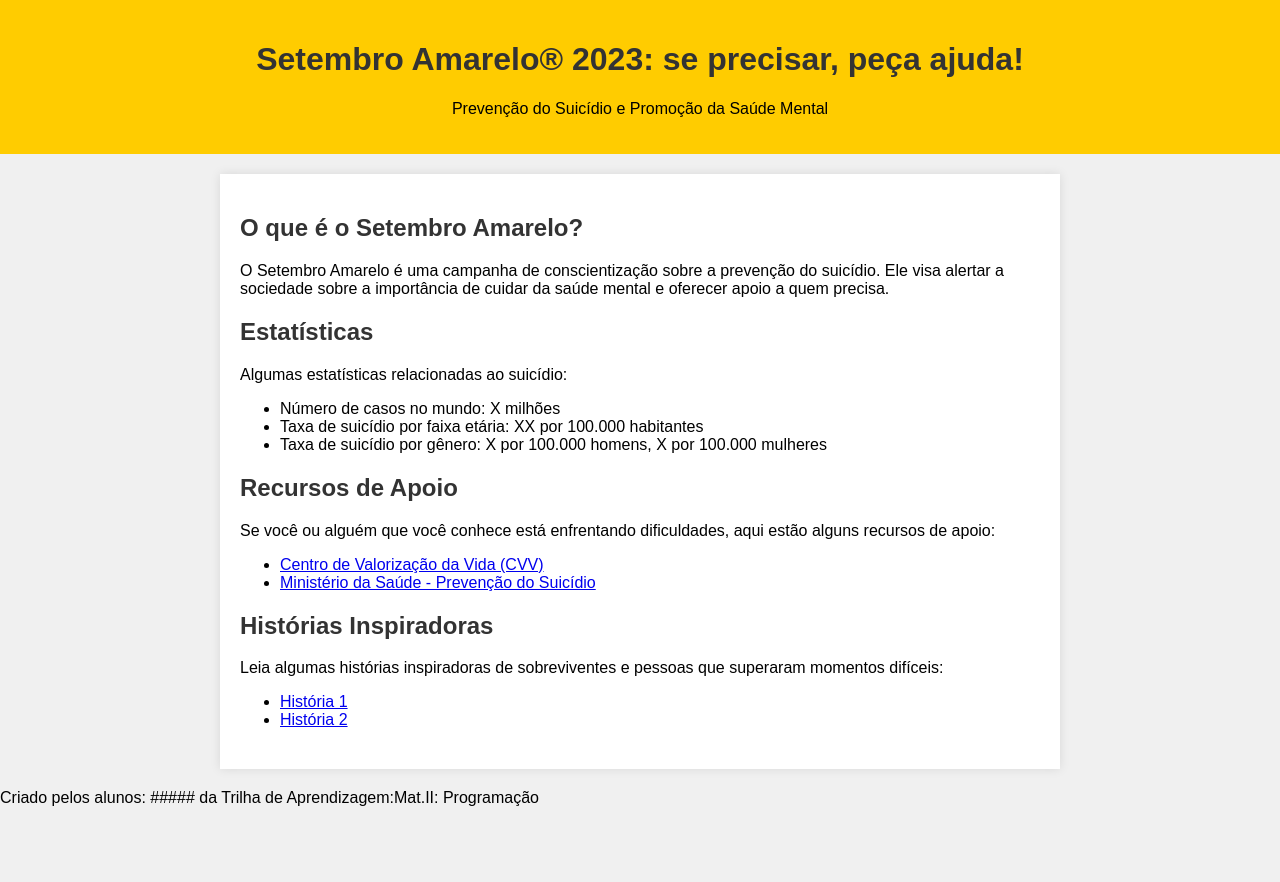
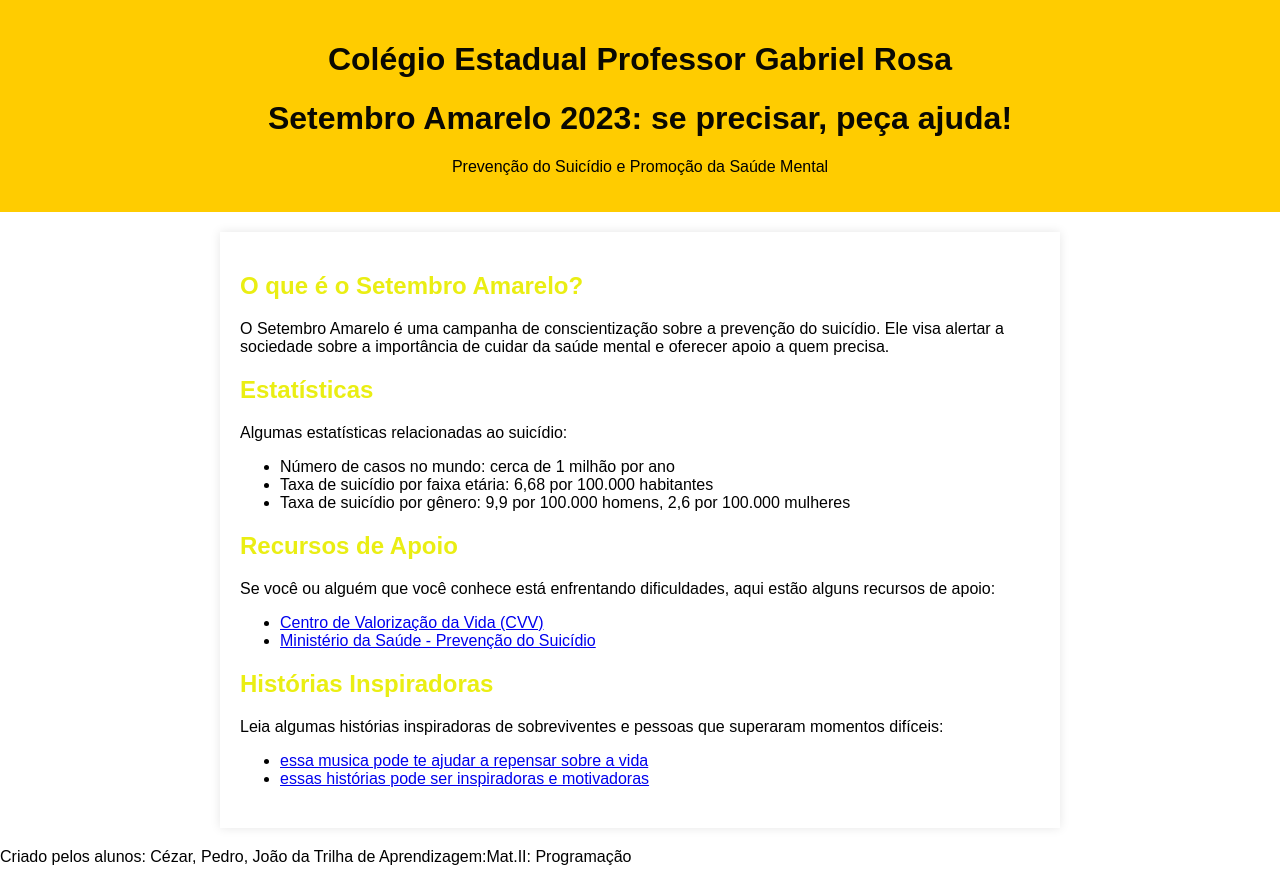
Before and after one commit to jotinhadelas/setembro-amarelo, a plain HTML site: page index.html in a window 1280 px wide. Before the commit the page ends 823 px from the top, so only its background shows below. Drawn offline with Linux system fonts and the light colour scheme.

Commit message:
setembro amarelo

```diff
--- a/index.html
+++ b/index.html
@@ -8,7 +8,7 @@
             font-family: Arial, sans-serif;
             margin: 0;
             padding: 0;
-            background-color: #f0f0f0;
+            background-color: #ffffff;
         }
         header {
             background-color: #ffcc00;
@@ -16,7 +16,7 @@
             padding: 20px;
         }
         h1 {
-            color: #333;
+            color: #0a0902;
         }
         .container {
             max-width: 800px;
@@ -29,13 +29,14 @@
             margin-bottom: 20px;
         }
         .section h2 {
-            color: #333;
+            color: #eaee13;
         }
     </style>
 </head>
 <body>
     <header>
-        <h1>Setembro Amarelo® 2023: se precisar, peça ajuda!</h1>
+        <h1>Colégio Estadual Professor Gabriel Rosa </h1>
+        <h1>Setembro Amarelo 2023: se precisar, peça ajuda!</h1>
         <p>Prevenção do Suicídio e Promoção da Saúde Mental</p>
     </header>
 
@@ -49,9 +50,9 @@
             <h2>Estatísticas</h2>
             <p>Algumas estatísticas relacionadas ao suicídio:</p>
             <ul>
-                <li>Número de casos no mundo: X milhões</li>
-                <li>Taxa de suicídio por faixa etária: XX por 100.000 habitantes</li>
-                <li>Taxa de suicídio por gênero: X por 100.000 homens, X por 100.000 mulheres</li>
+                <li>Número de casos no mundo: cerca de 1 milhão por ano</li>
+                <li>Taxa de suicídio por faixa etária: 6,68 por 100.000 habitantes</li>
+                <li>Taxa de suicídio por gênero: 9,9 por 100.000 homens, 2,6 por 100.000 mulheres</li>
             </ul>
         </div>
 
@@ -69,15 +70,15 @@
             <h2>Histórias Inspiradoras</h2>
             <p>Leia algumas histórias inspiradoras de sobreviventes e pessoas que superaram momentos difíceis:</p>
             <ul>
-                <li><a href="#" target="_blank">História 1</a></li>
-                <li><a href="#" target="_blank">História 2</a></li>
+                <li><a href="https://youtu.be/wx0wyD1sXFM?si=wN-YiTEqJ8MggHa6" target="_blank"> essa musica pode te ajudar a repensar sobre a vida </a></li>
+                <li><a href="https://www.ceara.gov.br/2020/09/03/setembro-amarelo-conheca-historias-de-pessoas-que-superaram-a-depressao/" target="_blank"> essas histórias pode ser inspiradoras e motivadoras </a></li>
                 <!-- Adicione mais links para histórias inspiradoras aqui -->
             </ul>
         </div>
     </div>
 
-    <p> Criado pelos alunos: #####
-        da Trilha de Aprendizagem:Mat.II: Programação
-    </p>
+<p> Criado pelos alunos: Cézar, Pedro, João
+    da Trilha de Aprendizagem:Mat.II: Programação
+ </p>
 </body>
 </html>
```
Also changed, not shown: img/download.jpeg (added).
